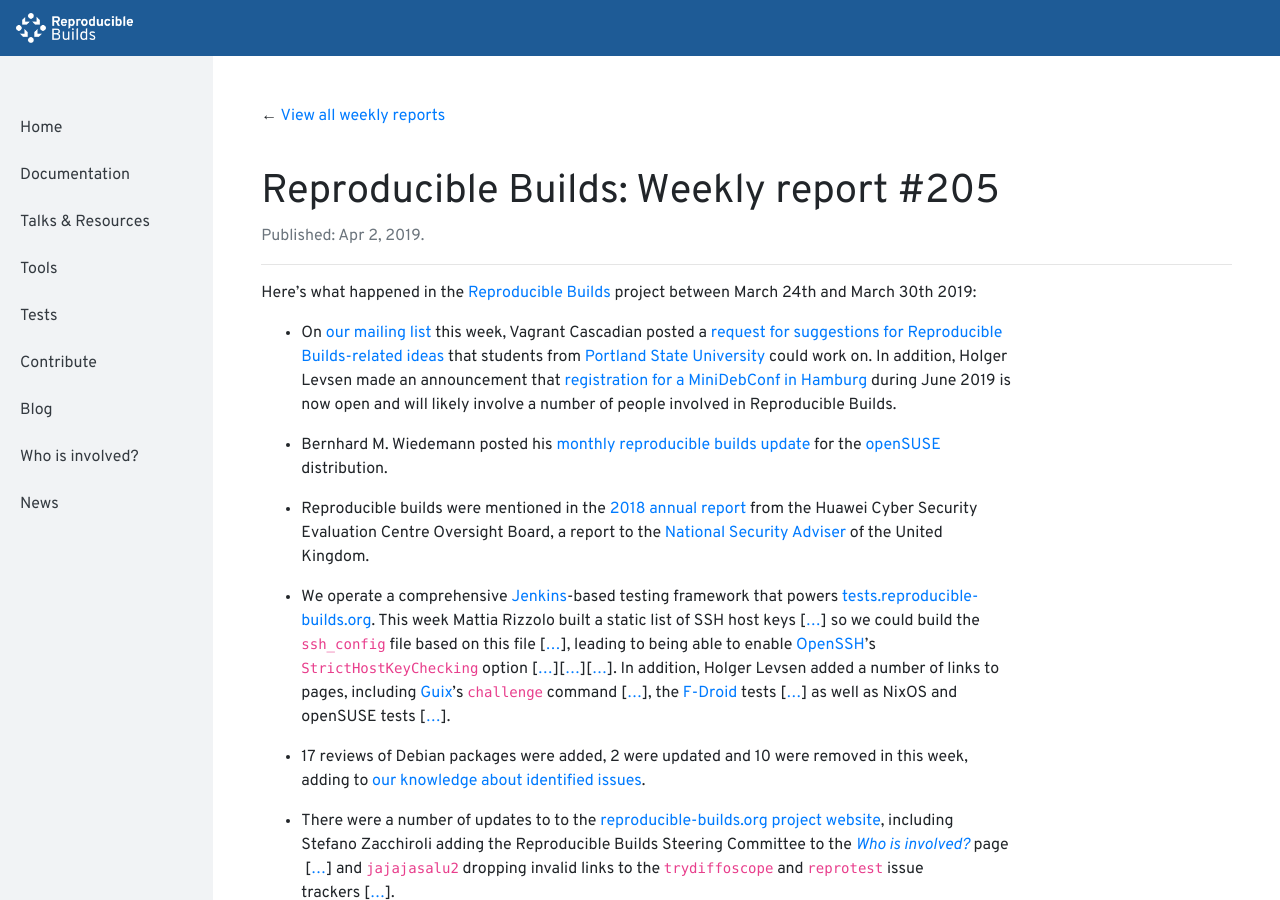
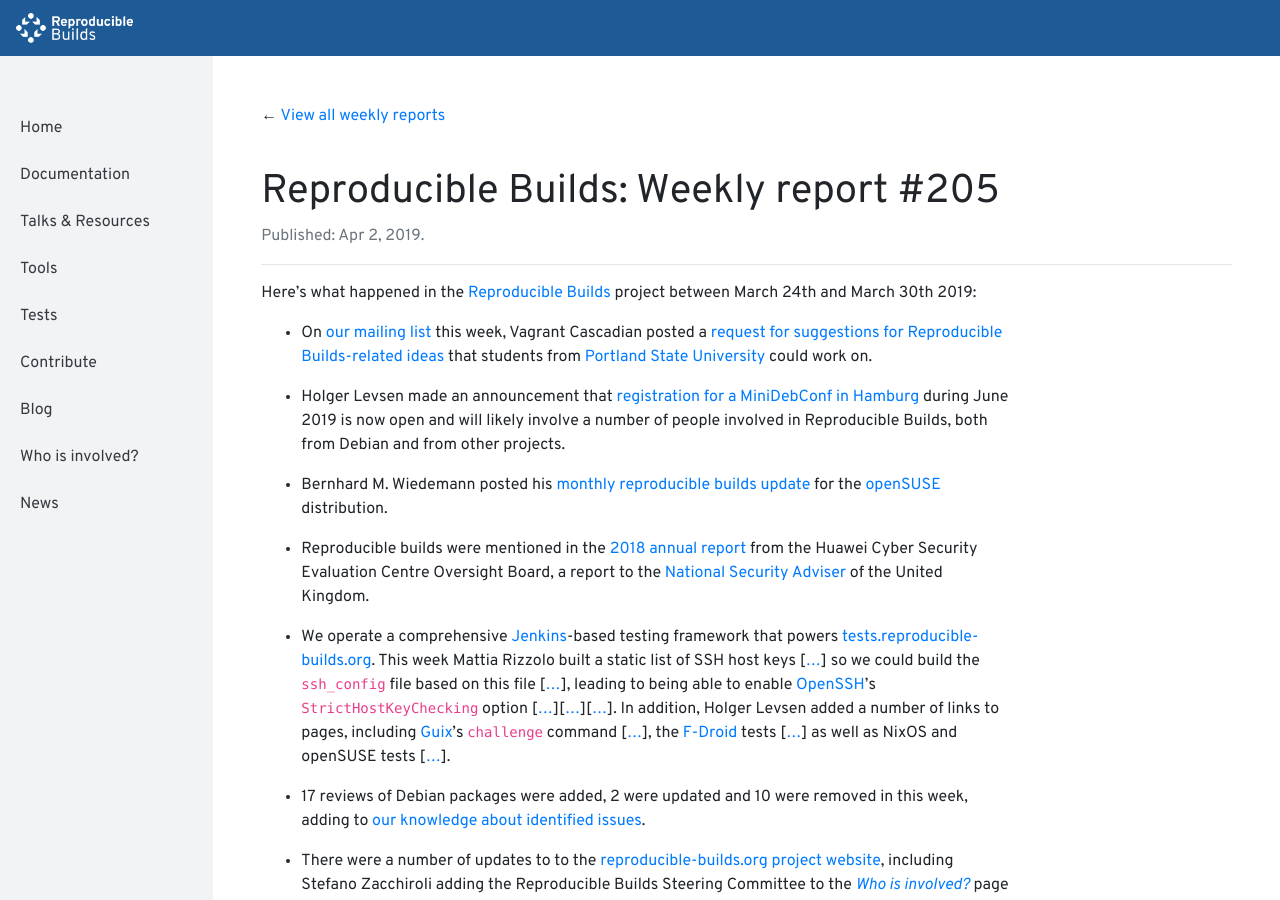
Before and after one commit to prototypefund/reproducible-website, a Jekyll site: the page built from _blog/posts/205.md, in a window 1280 px wide and 900 px high. Built offline with Jekyll 4.4.1, drawn with Linux system fonts in a browser that asks for light colours.

Commit message:
205: mention MiniDebConf Hamburg 2019 in its own paragraph
Signed-off-by: Holger Levsen <holger@layer-acht.org>

```diff
--- a/_blog/posts/205.md
+++ b/_blog/posts/205.md
@@ -6,7 +6,9 @@
 
 Here's what happened in the [Reproducible Builds](https://reproducible-builds.org) project between March 24th and March 30th 2019:
 
-* On [our mailing list](https://lists.reproducible-builds.org/pipermail/rb-general/) this week, Vagrant Cascadian posted a [request for suggestions for Reproducible Builds-related ideas](https://lists.reproducible-builds.org/pipermail/rb-general/2019-March/001513.html) that students from [Portland State University](https://www.pdx.edu/) could work on. In addition, Holger Levsen made an announcement that [registration for a MiniDebConf in Hamburg](https://lists.reproducible-builds.org/pipermail/rb-general/2019-March/001511.html) during June 2019 is now open and will likely involve a number of people involved in Reproducible Builds.
+* On [our mailing list](https://lists.reproducible-builds.org/pipermail/rb-general/) this week, Vagrant Cascadian posted a [request for suggestions for Reproducible Builds-related ideas](https://lists.reproducible-builds.org/pipermail/rb-general/2019-March/001513.html) that students from [Portland State University](https://www.pdx.edu/) could work on.
+
+* Holger Levsen made an announcement that [registration for a MiniDebConf in Hamburg](https://lists.reproducible-builds.org/pipermail/rb-general/2019-March/001511.html) during June 2019 is now open and will likely involve a number of people involved in Reproducible Builds, both from Debian and from other projects.
 
 * Bernhard M. Wiedemann posted his [monthly reproducible builds update](https://lists.opensuse.org/opensuse-factory/2019-03/msg00362.html) for the [openSUSE](https://opensuse.org/) distribution.
 
```
